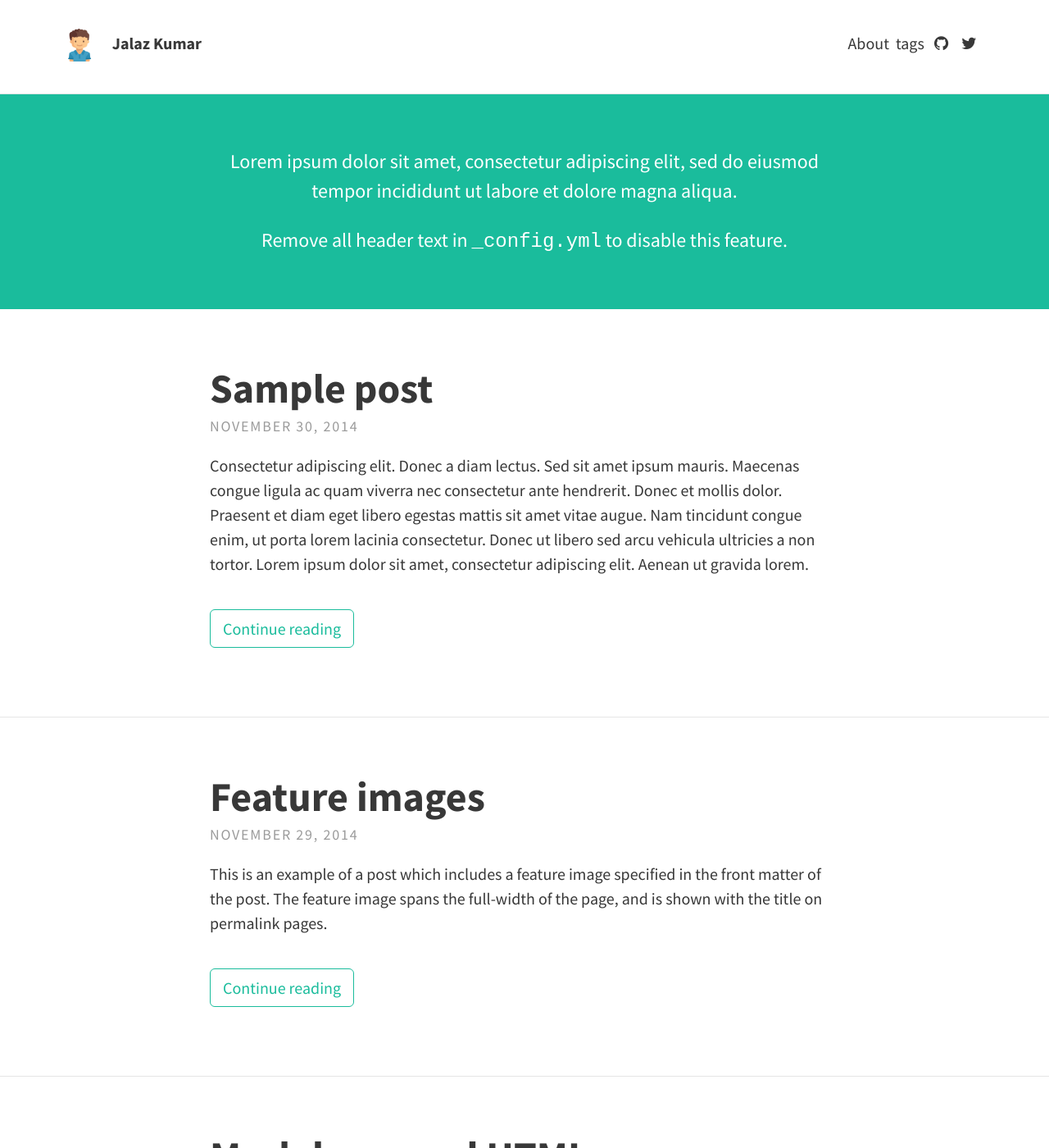
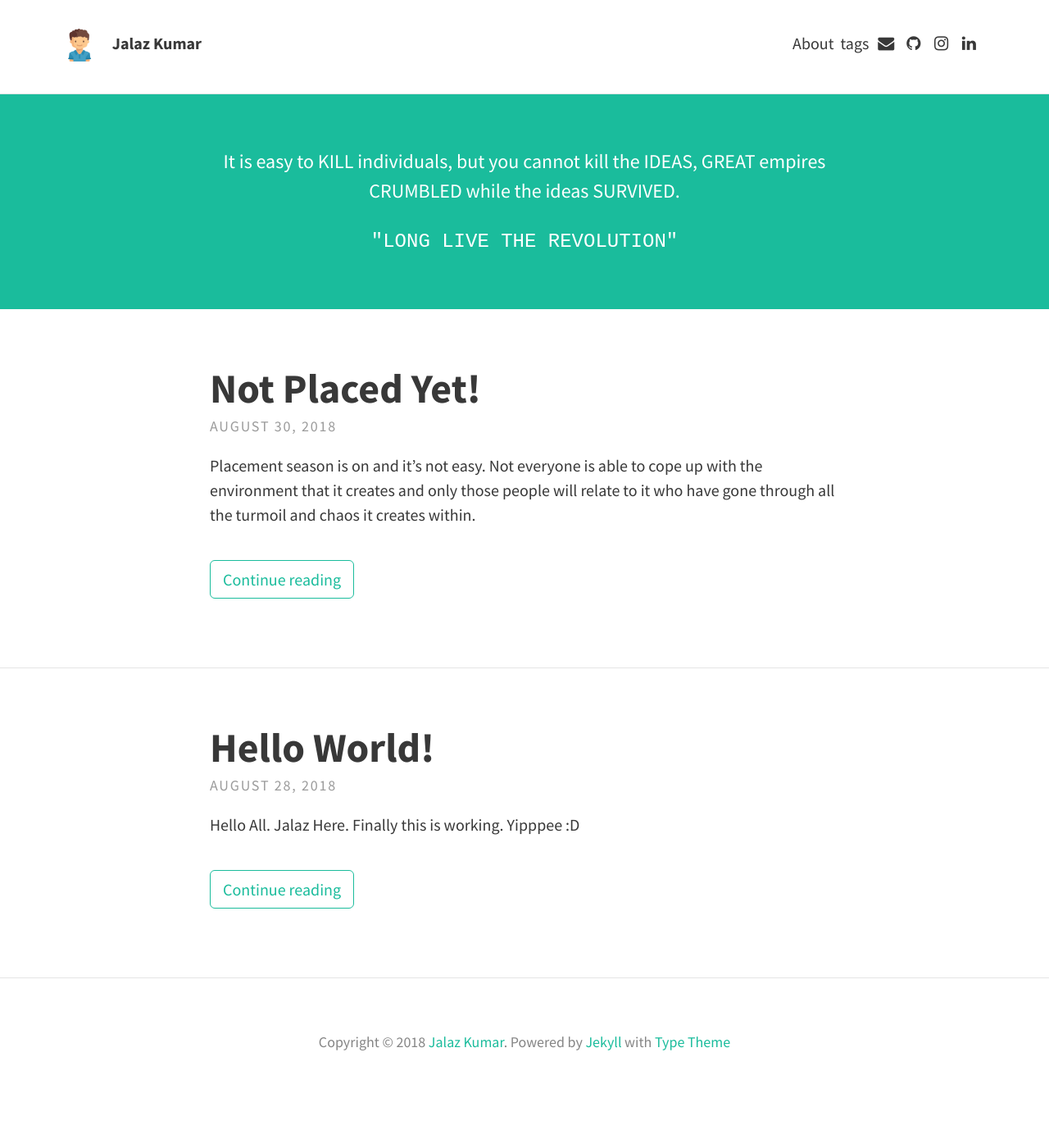
Before and after one commit to jaykay12/blog, a Jekyll site: the page built from index.html, in a window 1280 px wide and 1400 px high. Shown: the whole window at 82% size. Built offline with Jekyll 4.4.1, drawn with Linux system fonts in a browser that asks for light colours; the list of posts is cut into pages by our own code; some of the changed text lies outside the part shown.

Commit message:
Reconfigured the blog Layout

```diff
--- a/_config.yml
+++ b/_config.yml
@@ -9,20 +9,19 @@ theme_settings:
   avatar: assets/img/kid.png
   favicon: assets/favicon.ico
   gravatar: # Email MD5 hash
-  description: "A website with blog posts and pages" # used by search engines
+  description: "Personal Blog of Jalaz Kumar" # used by search engines
 
   # Header and footer text
   header_text: >
-     <p>Lorem ipsum dolor sit amet, consectetur adipiscing elit, sed do eiusmod tempor incididunt ut labore et dolore magna aliqua.</p>
-
-     <p>Remove all header text in <code>_config.yml</code> to disable this feature.</p>
+     <p>It is easy to KILL individuals, but you cannot kill the IDEAS, GREAT empires CRUMBLED while the ideas SURVIVED.</p>
+     <p><code>"LONG LIVE THE REVOLUTION"</code></p>
   header_text_feature_image:
   footer_text: >
-   Powered by <a href="https://jekyllrb.com/">Jekyll</a> with <a href="https://github.com/rohanchandra/type-theme">Type Theme</a>
+   Copyright © 2018 <a href="https://jalazkumar.me/">Jalaz Kumar</a>. Powered by <a href="https://jekyllrb.com/">Jekyll</a> with <a href="https://github.com/rohanchandra/type-theme">Type Theme</a>
 
   # Icons
   rss: false
-  email_address: # Full email address, e.g. "sam@example.com"
+  email_address: "jalazkumar1208@gmail.com"
   behance:
   bitbucket:
   dribbble:
@@ -31,15 +30,15 @@ theme_settings:
   gitlab:
   github: "jaykay12/blog"
   google_plus:
-  instagram:
-  linkedin:  # Full URL
+  instagram: "jalaz.choudhary"
+  linkedin:  "https://www.linkedin.com/in/jalazkumar/"
   pinterest:
   reddit:
   soundcloud:
   stack_exchange:  # Full URL
   steam:
   tumblr:
-  twitter: "twitter"
+  twitter:
   wordpress:
   youtube:
 
--- a/_posts/2014-11-28-markdown-and-html.md
+++ /dev/null
@@ -1,39 +0,0 @@
----
-layout: post
-title: Markdown and HTML
----
-
-Jekyll supports the use of [Markdown](http://daringfireball.net/projects/markdown/syntax) with inline HTML tags which makes it easier to quickly write posts with Jekyll, without having to worry too much about text formatting. A sample of the formatting follows.
-
-Tables have also been extended from Markdown:
-
-First Header  | Second Header
-------------- | -------------
-Content Cell  | Content Cell
-Content Cell  | Content Cell
-
-Here's an example of an image, which is included using Markdown:
-
-![Geometric pattern with fading gradient]({{ site.baseurl }}/assets/img/sample_feature_img_2.png)
-
-Highlighting for code in Jekyll is done using Pygments or Rouge. This theme makes use of Rouge by default.
-
-{% highlight js %}
-// count to ten
-for (var i = 1; i <= 10; i++) {
-    console.log(i);
-}
-
-// count to twenty
-var j = 0;
-while (j < 20) {
-    j++;
-    console.log(j);
-}
-{% endhighlight %}
-
-Type Theme uses KaTeX to display maths. Equations such as $$S_n = a \times \frac{1-r^n}{1-r}$$ can be displayed inline.
-
-Alternatively, they can be shown on a new line:
-
-$$ f(x) = \int \frac{2x^2+4x+6}{x-2} $$
--- a/_posts/2014-11-29-feature-images.md
+++ /dev/null
@@ -1,6 +0,0 @@
----
-layout: post
-title: Feature images
-feature-img: "assets/img/sample_feature_img.png"
----
-This is an example of a post which includes a feature image specified in the front matter of the post. The feature image spans the full-width of the page, and is shown with the title on permalink pages.
--- a/_posts/2014-11-30-sample-post.md
+++ /dev/null
@@ -1,22 +0,0 @@
----
-layout: post
-title: Sample post
-tags: [test, sample]
----
-Consectetur adipiscing elit. Donec a diam lectus. Sed sit amet ipsum mauris. Maecenas congue ligula ac quam viverra nec consectetur ante hendrerit. Donec et mollis dolor. Praesent et diam eget libero egestas mattis sit amet vitae augue. Nam tincidunt congue enim, ut porta lorem lacinia consectetur. Donec ut libero sed arcu vehicula ultricies a non tortor. Lorem ipsum dolor sit amet, consectetur adipiscing elit. Aenean ut gravida lorem.
-
-* Consectetur adipiscing elit
-* Donec a diam lectus
-* Sed sit amet ipsum mauris
-
-Ut turpis felis, pulvinar a semper sed, adipiscing id dolor. Pellentesque auctor nisi id magna consequat sagittis. Curabitur dapibus enim sit amet elit pharetra tincidunt feugiat nisl imperdiet. Ut convallis libero in urna ultrices accumsan. Donec sed odio eros. Donec viverra mi quis quam pulvinar at malesuada arcu rhoncus. Cum sociis natoque penatibus et magnis dis parturient montes, nascetur ridiculus mus. In rutrum accumsan ultricies. Mauris vitae nisi at sem facilisis semper ac in est.
-
-Nunc diam velit, adipiscing ut tristique vitae, sagittis vel odio. Maecenas convallis ullamcorper ultricies. Curabitur ornare, ligula *semper consectetur sagittis*, nisi diam iaculis velit, id fringilla sem nunc vel mi. Nam dictum, odio nec pretium volutpat, arcu ante placerat erat, non tristique elit urna et turpis. Quisque mi metus, ornare sit amet fermentum et, tincidunt et orci. Fusce eget orci a orci congue vestibulum.
-
-Ut dolor diam, elementum et vestibulum eu, porttitor vel elit. Curabitur venenatis pulvinar tellus gravida ornare. Sed et erat faucibus nunc euismod ultricies ut id justo. Nullam cursus suscipit nisi, et ultrices justo sodales nec. Fusce venenatis facilisis lectus ac semper. Aliquam at massa ipsum. Quisque bibendum purus convallis nulla ultrices ultricies. Nullam aliquam, mi eu aliquam tincidunt, purus velit laoreet tortor, viverra pretium nisi quam vitae mi. Fusce vel volutpat elit. Nam sagittis nisi dui.
-
-> Suspendisse lectus leo, consectetur in tempor sit amet, placerat quis neque
-
-Etiam luctus porttitor lorem, sed suscipit est rutrum non. Curabitur lobortis nisl a enim congue semper. Aenean commodo ultrices imperdiet. Vestibulum ut justo vel sapien venenatis tincidunt.
-
-Phasellus eget dolor sit amet ipsum dapibus condimentum vitae quis lectus. Aliquam ut massa in turpis dapibus convallis. Praesent elit lacus, vestibulum at malesuada et, ornare et est. Ut augue nunc, sodales ut euismod non, adipiscing vitae orci. Mauris ut placerat justo. Mauris in ultricies enim. Quisque nec est eleifend nulla ultrices egestas quis ut quam. Donec sollicitudin lectus a mauris pulvinar id aliquam urna cursus. Cras quis ligula sem, vel elementum mi. Phasellus non ullamcorper urna.
--- /dev/null
+++ b/_posts/2018-08-28-hello-world.md
@@ -0,0 +1,7 @@
+---
+layout: post
+title: Hello World!
+feature-img: "assets/img/sample_feature_img.png"
+---
+Hello All. Jalaz Here.
+Finally this is working. Yipppee :D
--- /dev/null
+++ b/_posts/2018-08-30-not-placed-yet.md
@@ -0,0 +1,20 @@
+---
+layout: post
+title: Not Placed Yet!
+tags: [placements, motivation]
+---
+Placement season is on and it’s not easy. Not everyone is able to cope up with the environment that it creates and only those people will relate to it who have gone through all the turmoil and chaos it creates within.
+
+It may happen that your best friend will get placed before you and even though, you are happy for him/her, it somehow creates a disturbance within. Maybe because now is the time you are serious about your career.
+
+The point which I am trying to deduce is that, don’t stress over and don’t lose hope, even if you aren’t able to make it through in the first attempt or in the second or nth attempt. Each one of you will find your things one way or the other. Some people will find it now, some people will find it later but eventually, everyone does and settles down.
+
+> Change your thoughts and you change your world.
+
+At this point in time, we look around and see that everyone is trying to prove something, either to himself or to others. 1 or 2 or 3 years down the lane when you will look back and see, you will realize that everything happens for our own good.
+
+And one thing that I would like to add, embrace the struggle. That gonna reveal a lot about you. It is going to somehow shape you. And most importantly, don’t create an environment that is stressful for others.
+Be helpful, be supportive as much as you can.
+Together you all can sail through.
+
+Credits: [Shubham Bhatt](https://www.linkedin.com/in/shubham-bhatt/)
--- a/about.md
+++ b/about.md
@@ -5,8 +5,8 @@ permalink: /about/
 feature-img: "assets/img/sample_feature_img_2.png"
 ---
 
-Type Theme is a free and open-source theme for [Jekyll](http://jekyllrb.com/), licensed under the MIT License.
+Final year student of Computer Science & Engineering at [NIT Hamirpur](http://nith.ac.in/)
 
-Head over to the [theme's documentation](https://rohanchandra.github.io/project/type/) for much more information about Type Theme or to install this theme on your own Jekyll site.
+Interested in Data Structures & Algorithms, Application Development & Machine Learning. Love Coding in Python, C++ & Hacking out new stuff.
 
-This file is an example of a page in Jekyll, that automatically shows up in the header navigation, you can delete or modify this file freely.
+Indian Army brat raised up in different corners of India. Natively, hails from Saharanpur, UP. I am a foodie who love travelling, reading novels & chilling out with friends & family.
```
Also changed, not shown: assets/img/avatar.png (deleted), assets/img/avatar_jalaz.jpg (added).
